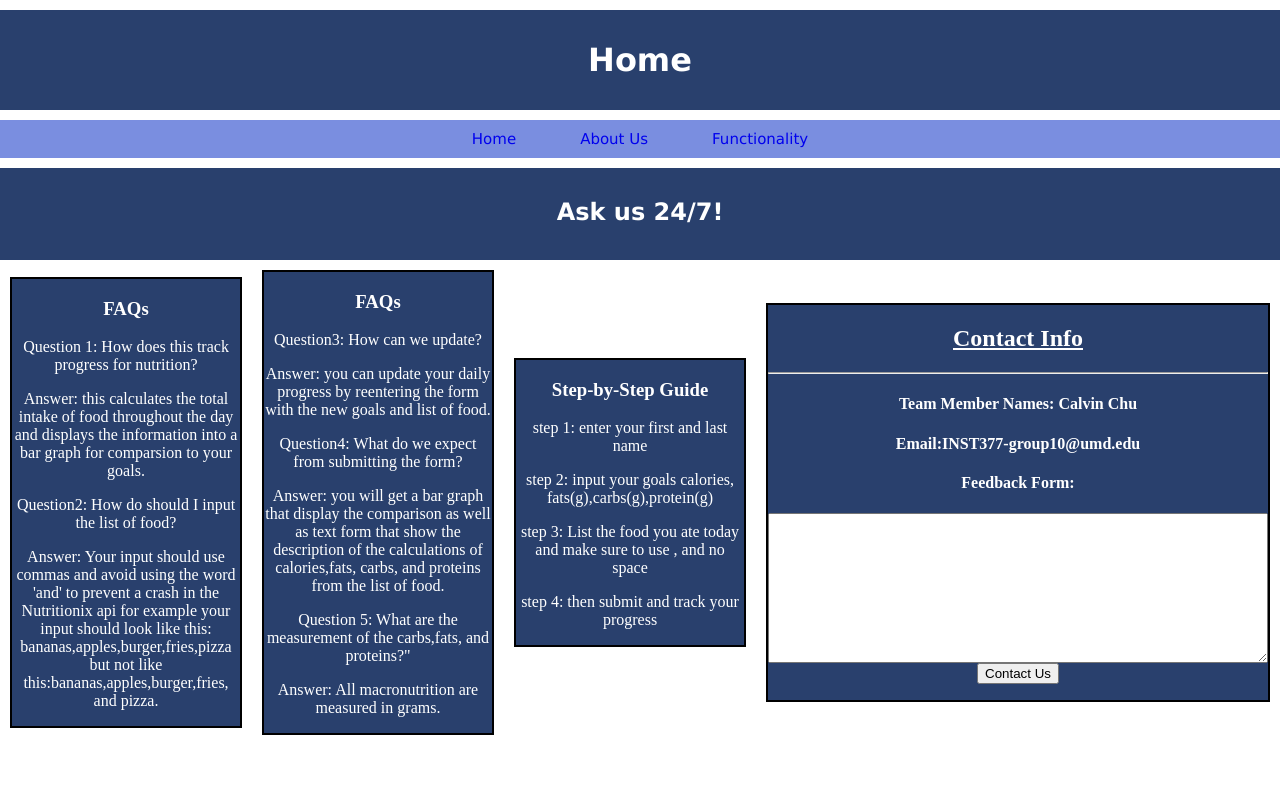
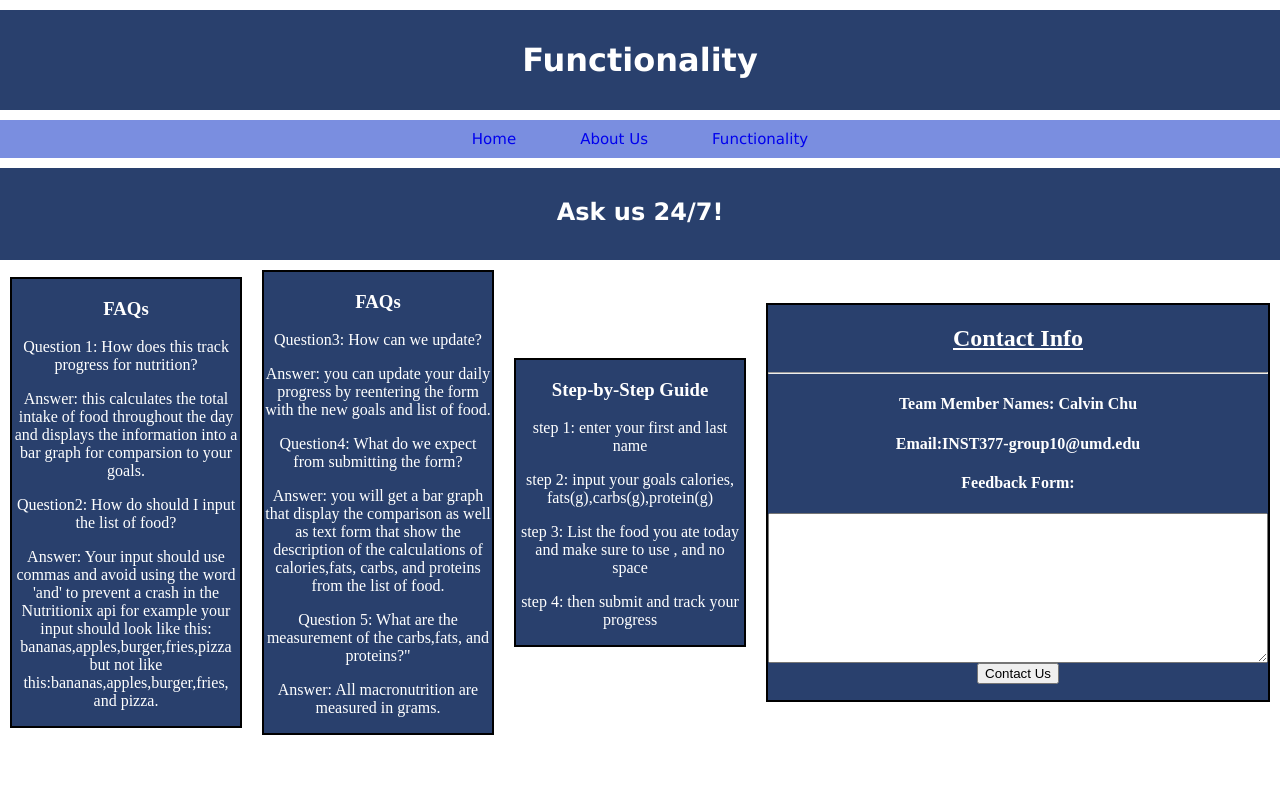
Before and after one commit to Calvinchu20/INST377-Final-Project, a website: page public/finalprojectfunctionality.html in a window 1280 px wide. Shown: the top 800 px of the page. Drawn offline with nearby package versions, Linux system fonts and the light colour scheme.

Commit message:
changed the title

```diff
--- a/public/finalprojectfunctionality.html
+++ b/public/finalprojectfunctionality.html
@@ -13,7 +13,7 @@
 <body>
     <!-- Header Section -->
     <header id="bar">
-        <h1><b>Home</b></h1>
+        <h1><b>Functionality</b></h1>
     </header>
 
 
```
